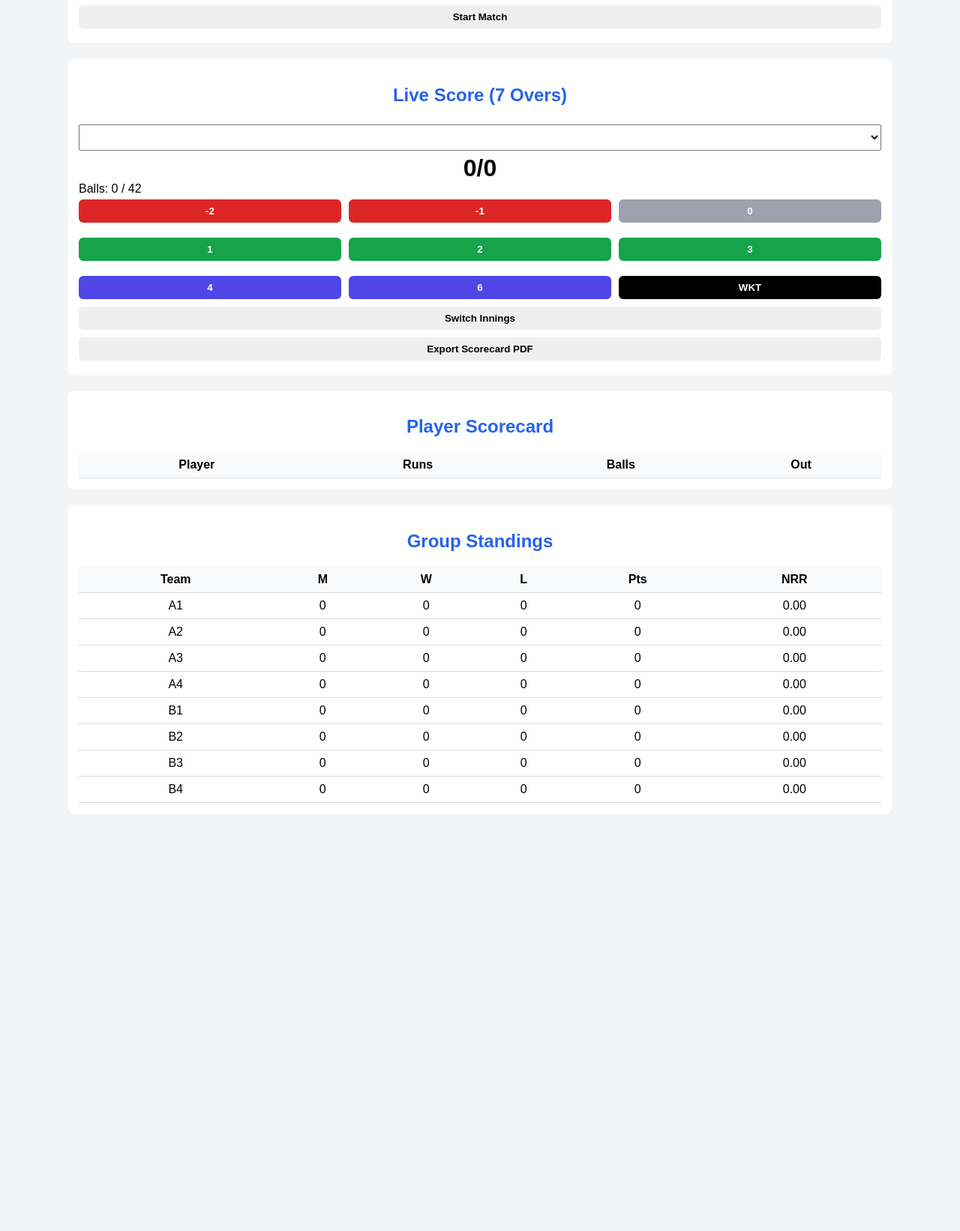
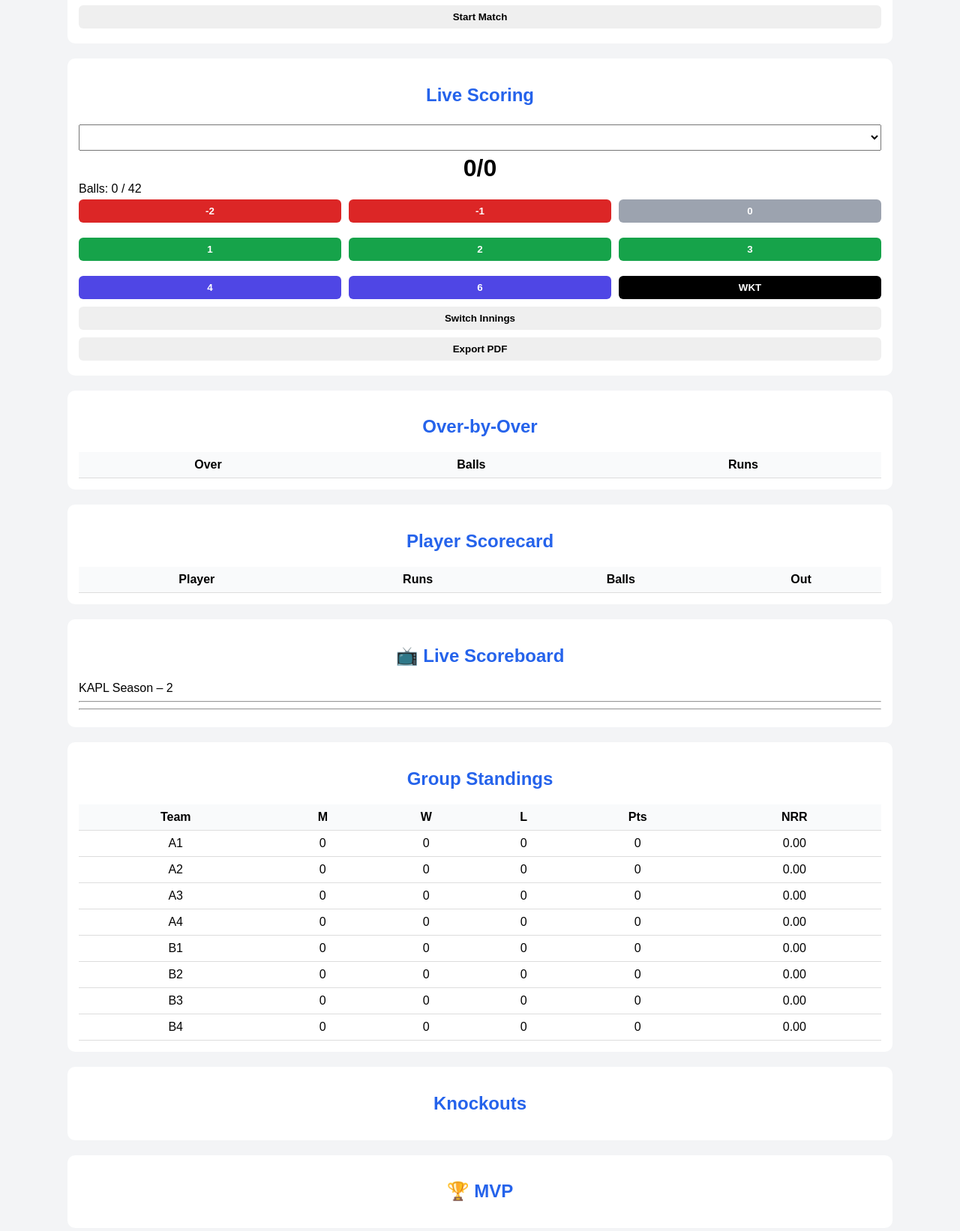
Before and after one commit to rohitdoshi2007-blip/Trying, a plain HTML site: page index.html in a window 1280 px wide. Shown: the part 379-2021 px from the top of the page at 75% size. Before the commit the page ends 1513 px from the top, so only its background shows below. Drawn offline with Linux system fonts and the light colour scheme.

Commit message:
Update index.html

```diff
--- a/index.html
+++ b/index.html
@@ -2,14 +2,15 @@
 <html lang="en">
 <head>
 <meta charset="UTF-8">
-<title>Cricket Tournament Manager</title>
+<title>KAPL Season - 2</title>
 <link rel="stylesheet" href="style.css">
+<script src="https://cdnjs.cloudflare.com/ajax/libs/html2pdf.js/0.10.1/html2pdf.bundle.min.js"></script>
 </head>
 
 <body>
 <div class="container">
 
-<h1>🏆 Cricket Tournament Manager</h1>
+<h1>🏆 KAPL Season – 2</h1>
 
 <!-- MATCH SETUP -->
 <div class="card">
@@ -29,9 +30,9 @@
 <button onclick="startMatch()">Start Match</button>
 </div>
 
-<!-- LIVE SCORE -->
+<!-- SCORING -->
 <div class="card">
-<h2>Live Score (7 Overs)</h2>
+<h2>Live Scoring</h2>
 
 <select id="batsmanSelect"></select>
 
@@ -53,34 +54,67 @@
 </div>
 
 <button onclick="switchInnings()">Switch Innings</button>
-<button onclick="exportPDF()">Export Scorecard PDF</button>
+<button onclick="exportPDF()">Export PDF</button>
+</div>
+
+<!-- OVER TABLE -->
+<div class="card">
+<h2>Over-by-Over</h2>
+<table>
+<thead><tr><th>Over</th><th>Balls</th><th>Runs</th></tr></thead>
+<tbody id="overBallTable"></tbody>
+</table>
 </div>
 
 <!-- PLAYER SCORECARD -->
 <div class="card">
 <h2>Player Scorecard</h2>
 <table>
-<thead>
-<tr><th>Player</th><th>Runs</th><th>Balls</th><th>Out</th></tr>
-</thead>
+<thead><tr><th>Player</th><th>Runs</th><th>Balls</th><th>Out</th></tr></thead>
 <tbody id="playerTable"></tbody>
 </table>
 </div>
 
-<!-- GROUP TABLE -->
+<!-- LIVE SCOREBOARD -->
+<div class="card">
+<h2>📺 Live Scoreboard</h2>
+<div class="live-board">
+<div class="lb-title">KAPL Season – 2</div>
+<div class="lb-team" id="lbTeam"></div>
+<div class="lb-score" id="lbScore"></div>
+<div id="lbOvers"></div>
+<div id="lbRR"></div>
+<hr>
+<div id="lbStriker"></div>
+<div id="lbNonStriker"></div>
+<hr>
+<div id="lbLastOver"></div>
+</div>
+</div>
+
+<!-- POINTS -->
 <div class="card">
 <h2>Group Standings</h2>
 <table>
-<thead>
-<tr><th>Team</th><th>M</th><th>W</th><th>L</th><th>Pts</th><th>NRR</th></tr>
-</thead>
+<thead><tr><th>Team</th><th>M</th><th>W</th><th>L</th><th>Pts</th><th>NRR</th></tr></thead>
 <tbody id="pointsTable"></tbody>
 </table>
+</div>
+
+<!-- KNOCKOUT -->
+<div class="card">
+<h2>Knockouts</h2>
+<div id="knockout"></div>
+</div>
+
+<!-- MVP -->
+<div class="card">
+<h2>🏆 MVP</h2>
+<div id="mvp"></div>
 </div>
 
 </div>
 
 <script src="script.js"></script>
-<script src="https://cdnjs.cloudflare.com/ajax/libs/html2pdf.js/0.10.1/html2pdf.bundle.min.js"></script>
 </body>
 </html>
```
